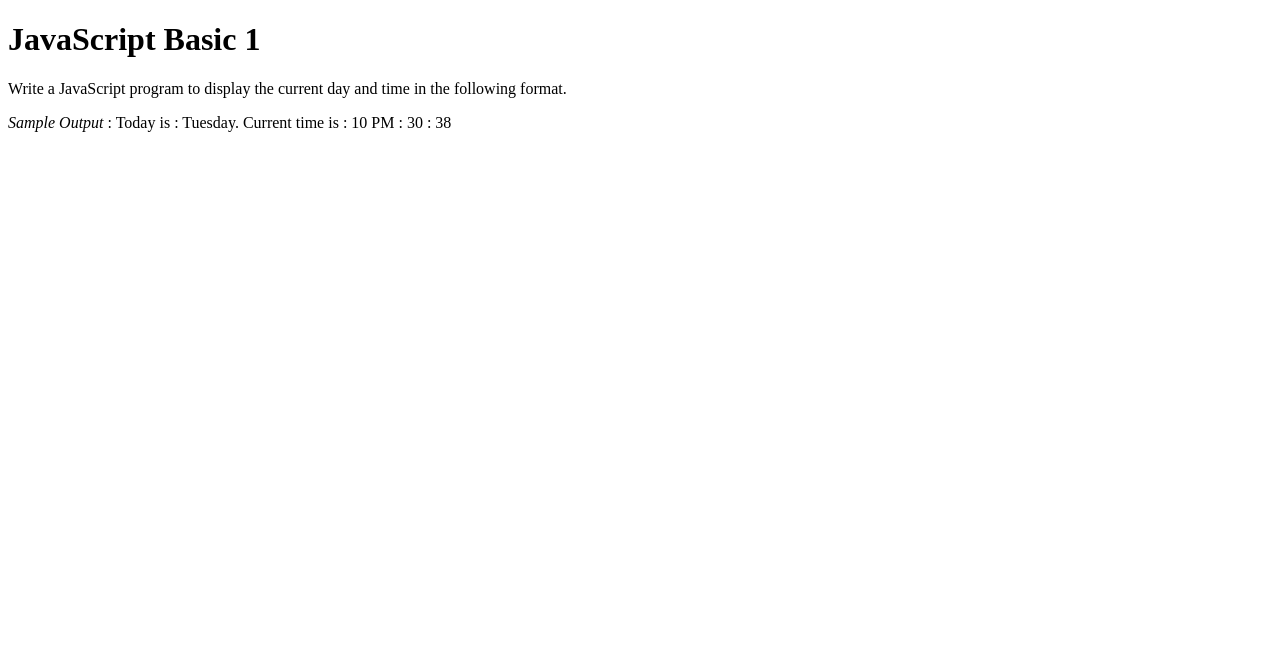
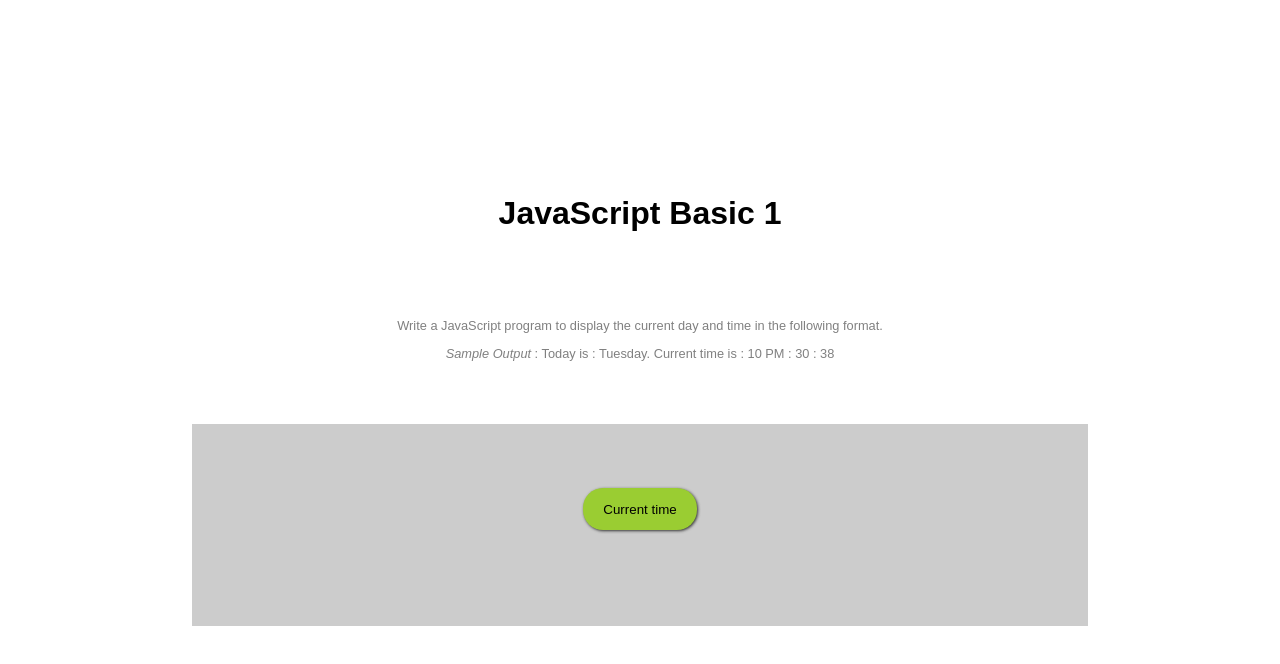
Before and after one commit to mduboule/Javascript, a plain HTML site: page W3R-Basic-1/index.html in a window 1280 px wide. Drawn offline with Linux system fonts and the light colour scheme.

Commit message:
functional and designed

```diff
--- a/W3R-Basic-1/index.html
+++ b/W3R-Basic-1/index.html
@@ -5,17 +5,66 @@
     <meta name="viewport" content="width=device-width, initial-scale=1.0" />
     <meta http-equiv="X-UA-Compatible" content="ie=edge" />
     <title>W3R Basic #1</title>
+    <style>
+      body {
+        width: 100vw;
+        height: 100vh;
+        display: flex;
+        justify-content: center;
+        align-items: center;
+        flex-direction: column;
+        text-align: center;
+        font-family: sans-serif;
+        margin: 0px;
+      }
+
+      .problem {
+        font-size: 0.8rem;
+        color: grey;
+        padding: 4em;
+      }
+
+      .answer {
+        background: #cccccc;
+        width: 60%;
+        color: black;
+        padding: 4em;
+      }
+
+      button {
+        padding: 1em 1.5em;
+        background: yellowgreen;
+        border: none;
+        border-radius: 20px;
+        box-shadow: 1px 1px 3px #333;
+      }
+
+      button:hover {
+        background: #b6d27d;
+        cursor: pointer;
+      }
+
+      .demo {
+        margin-top: 2em;
+      }
+    </style>
   </head>
   <body>
     <h1>JavaScript Basic 1</h1>
+    <div class="problem">
       <p>
         Write a JavaScript program to display the current day and time in the
         following format.
       </p>
       <p>
-      <em>Sample Output</em> : Today is : Tuesday. Current time is : 10 PM : 30
-      : 38
+        <em>Sample Output</em> : Today is : Tuesday. Current time is : 10 PM :
+        30 : 38
       </p>
-    <p id="demo"></p>
+    </div>
+    <div class="answer">
+      <button onclick="updateTime()">Current time</button>
+      <p id="demo" class="demo"></p>
+    </div>
+    <script type="text/javascript" src="script.js"></script>
   </body>
 </html>
--- /dev/null
+++ b/W3R-Basic-1/script.js
@@ -0,0 +1,42 @@
+ function updateTime() {
+    let now = new Date();
+
+    // Defines year as in 2019
+    let year = now.getFullYear();
+
+    // Defines month as in January, February etc.
+    let months = ["January", "February", "March", "April", "May", "June", "July", "August", "September", "October", "November", "December"];
+    let month = months[now.getMonth() + 1];
+
+    // Defines a day between 1 and 31
+    let day = now.getDate();
+
+    // Defines a day as in Monday, Tuesday etc.
+    let daysOfTheWeek = ["Monday", "Tuesday", "Wednesday", "Thursday", "Friday", "Saturday", "Sunday"];
+    let dayOfTheWeek = daysOfTheWeek[now.getDay()]
+
+    // Defines current hour, minute and seconds
+    let hours = now.getHours();
+    let minutes = now.getMinutes();
+    let seconds = (now.getSeconds() < 10) ? "0" + now.getSeconds() : now.getSeconds();
+
+
+    // Defines 1st, 2nd, 3rd, 4th etc.
+    let dayAppend;
+    switch(day) {
+        case 1:
+            dayAppend = "st";
+        case 2:
+            dayAppend = "nd";
+        case 3:
+            dayAppend = "rd";
+        default:
+            dayAppend = "th";
+    }
+
+    // Differentiates PM from AM
+    let timeAppend = (hours > 12) ? "PM" : "AM";
+    let fullDate = "Today is " + dayOfTheWeek + " " + day + dayAppend + " of " + month + ", " + year + " and it currently is " + hours + ":" + minutes + ":" + seconds + timeAppend;
+
+    document.getElementById("demo").innerHTML = fullDate;
+}
```
Lines whose indentation alone changed are shown as unchanged.
